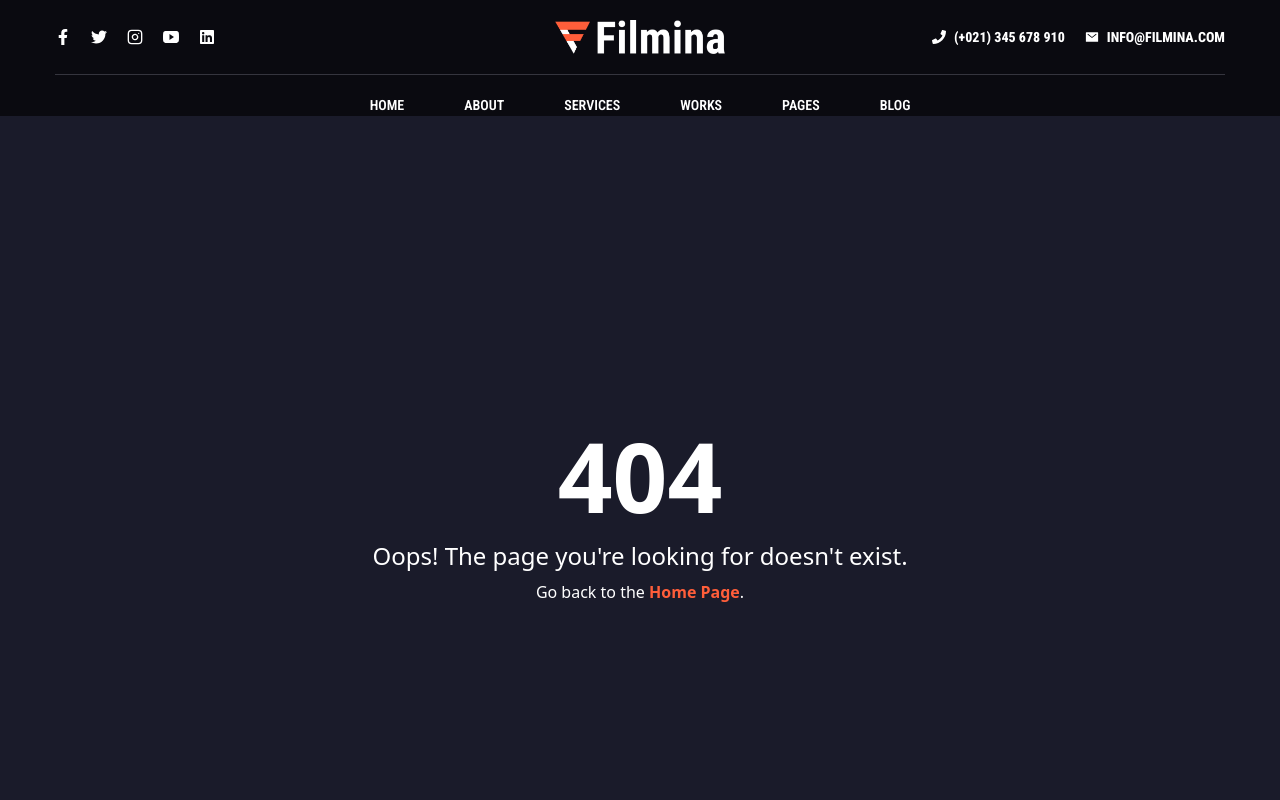
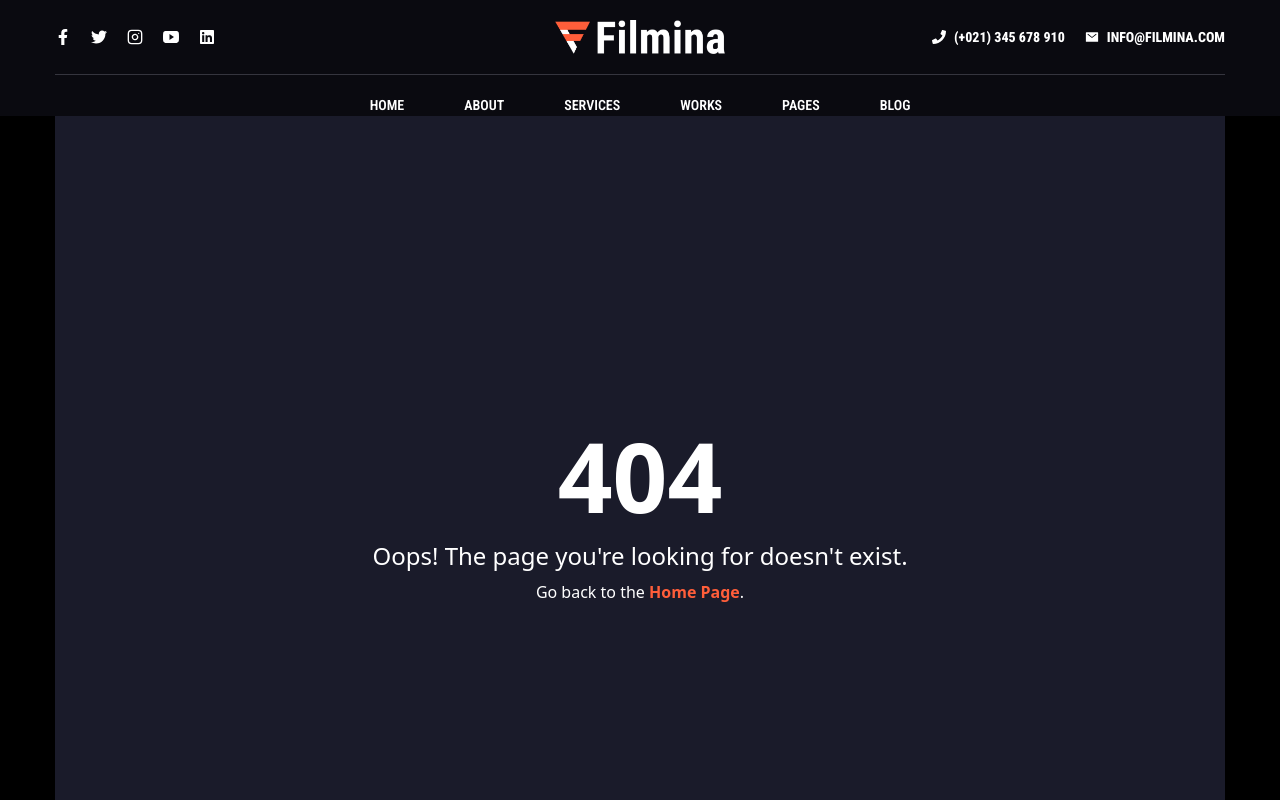
Before and after one commit to mamudulislam/Filmmakersite, a React (Vite) app: page /blog in a window 1280 px wide. Shown: the top 800 px of the page. Built offline with nearby package versions, Linux system fonts and the light colour scheme.

Commit message:
code check

```diff
--- a/src/Pages/About/About.jsx
+++ b/src/Pages/About/About.jsx
@@ -8,7 +8,6 @@ const About = () => {
     return (
         <div className="bg-[#1A1B2A66] pt-[100px] pb-10 px-4">
             <div className="max-w-[1170px] mx-auto">
-
                 {/* Header */}
                 <motion.div
                     initial={{ opacity: 0 }}
--- a/src/Pages/Error/Error.jsx
+++ b/src/Pages/Error/Error.jsx
@@ -5,7 +5,7 @@ import { motion } from 'framer-motion';
 const ErrorPage = () => {
     return (
         <motion.div
-            className="mx-auto w-full min-h-screen flex items-center justify-center bg-[#1A1B2A] text-white px-4"
+            className="max-w-[1170px] mx-auto min-h-screen flex items-center justify-center bg-[#1A1B2A] text-white px-4"
             initial={{ opacity: 0 }}
             animate={{ opacity: 1 }}
             transition={{ duration: 1 }}
```
